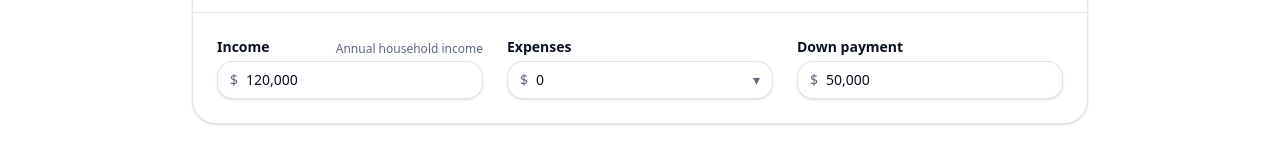
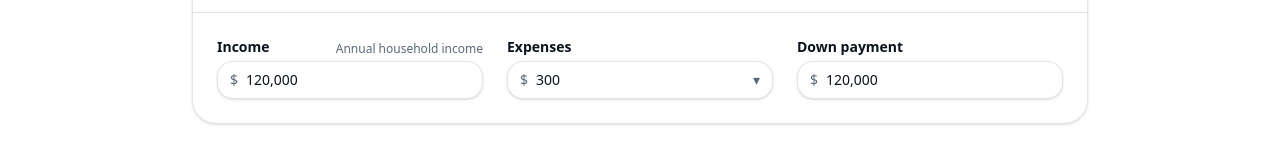
Before and after one commit to varunrampal/yms-redesign, a React (Vite) app: page /mortgageaffordability in a window 1280 px wide. Shown: the part 310-470 px from the top of the page. Built offline with nearby package versions, Linux system fonts and the light colour scheme.

Commit message:
july10-affordabilitycalculator-commit1

```diff
--- a/src/components/calculators/MortgageAffordabilityCalculator.jsx
+++ b/src/components/calculators/MortgageAffordabilityCalculator.jsx
@@ -33,11 +33,20 @@ function pct(n) {
 
 function loanFromMonthlyPayment(payment, annualRate, amortYears) {
   const n = amortYears * 12;
-  const r = annualRate / 12;
+  // Canadian mortgages quote a nominal annual rate compounded semi-annually.
+  const r = Math.pow(1 + annualRate / 2, 1 / 6) - 1;
   if (payment <= 0) return 0;
   if (r === 0) return payment * n;
   const pow = Math.pow(1 + r, n);
   return (payment * (pow - 1)) / (r * pow);
+}
+
+function monthlyPayment(principal, annualRate, amortYears) {
+  const n = amortYears * 12;
+  const r = Math.pow(1 + annualRate / 2, 1 / 6) - 1;
+  if (principal <= 0) return 0;
+  if (r === 0) return principal / n;
+  return (principal * r) / (1 - Math.pow(1 + r, -n));
 }
 
 function qualifyingRate(contractRate) {
@@ -56,19 +65,19 @@ export default function MortgageAffordabilityCalculator() {
 
   // Inputs
   const [annualIncome, setAnnualIncome] = useState(120000);
-  const [downPayment, setDownPayment] = useState(50000);
+  const [downPayment, setDownPayment] = useState(120000);
 
   // Expenses flyout (RBC-style)
   const [expensesOpen, setExpensesOpen] = useState(false);
-  const [loanPaymentsMonthly, setLoanPaymentsMonthly] = useState(0);
+  const [loanPaymentsMonthly, setLoanPaymentsMonthly] = useState(300);
   const [creditCardBalance, setCreditCardBalance] = useState(0);
   const [creditLineLimit, setCreditLineLimit] = useState(0);
   const [otherDebtMonthly, setOtherDebtMonthly] = useState(0);
   const [condoFeesMonthly, setCondoFeesMonthly] = useState(0);
 
   // Home costs
-  const [propertyTaxMonthly, setPropertyTaxMonthly] = useState(350);
-  const [heatingMonthly, setHeatingMonthly] = useState(150);
+  const [propertyTaxMonthly, setPropertyTaxMonthly] = useState(589);
+  const [heatingMonthly, setHeatingMonthly] = useState(175);
 
   // Mortgage assumptions
   const [contractRatePct, setContractRatePct] = useState(5.0);
@@ -76,8 +85,10 @@ export default function MortgageAffordabilityCalculator() {
   const [amortYears, setAmortYears] = useState(25);
 
   // Qualification caps
-  const gdsCap = 0.39;
-  const tdsCap = 0.44;
+  // Conservative RBC-style affordability ratios. These are intentionally
+  // lower than the maximum 39%/44% ratios used by some lenders.
+  const gdsCap = 0.32;
+  const tdsCap = 0.40;
 
   // Close flyout on ESC
   useEffect(() => {
@@ -135,6 +146,13 @@ export default function MortgageAffordabilityCalculator() {
       rateUsed,
       Number(amortYears) || 25
     );
+    // Qualification uses the stress-test rate, but the payment shown to the
+    // customer must use the contract rate (as in RBC's calculator).
+    const estimatedMonthlyPayment = monthlyPayment(
+      maxMortgage,
+      contractRate,
+      Number(amortYears) || 25
+    );
 
     const dp = clamp(Number(downPayment) || 0, 0, 100_000_000);
     const estHomePrice = maxMortgage + dp;
@@ -158,6 +176,7 @@ export default function MortgageAffordabilityCalculator() {
       mortgagePaymentBudget,
       rateUsed,
       maxMortgage,
+      estimatedMonthlyPayment,
       estHomePrice,
       gds,
       tds,
@@ -736,7 +755,7 @@ export default function MortgageAffordabilityCalculator() {
 
                     <div className="flex items-baseline gap-2">
                       <div className="text-4xl font-extrabold tracking-tight text-text">
-                        {money(derived.mortgagePaymentBudget)}
+                        {money(derived.estimatedMonthlyPayment)}
                       </div>
                       <div className="text-sm text-muted">/month</div>
                     </div>
```
